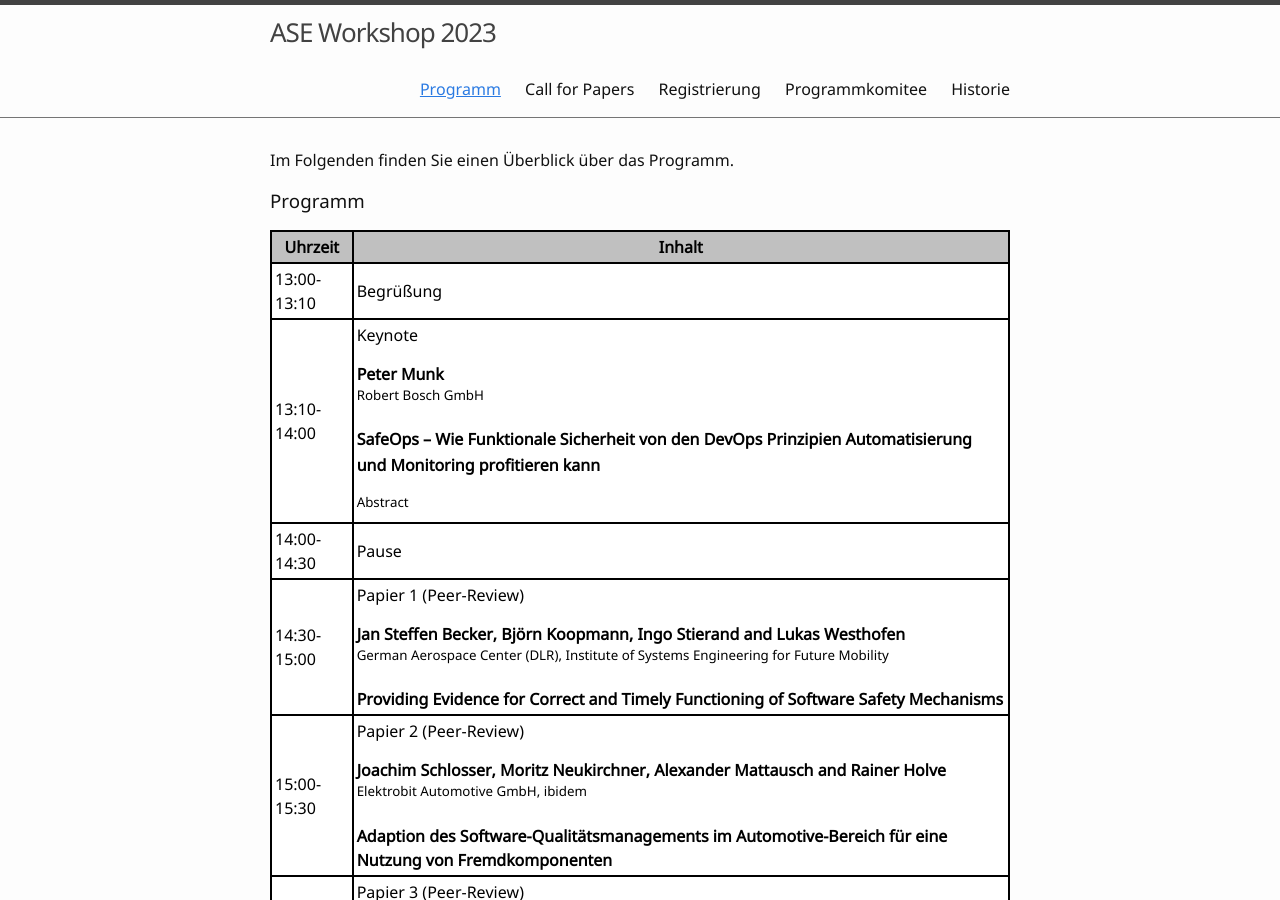
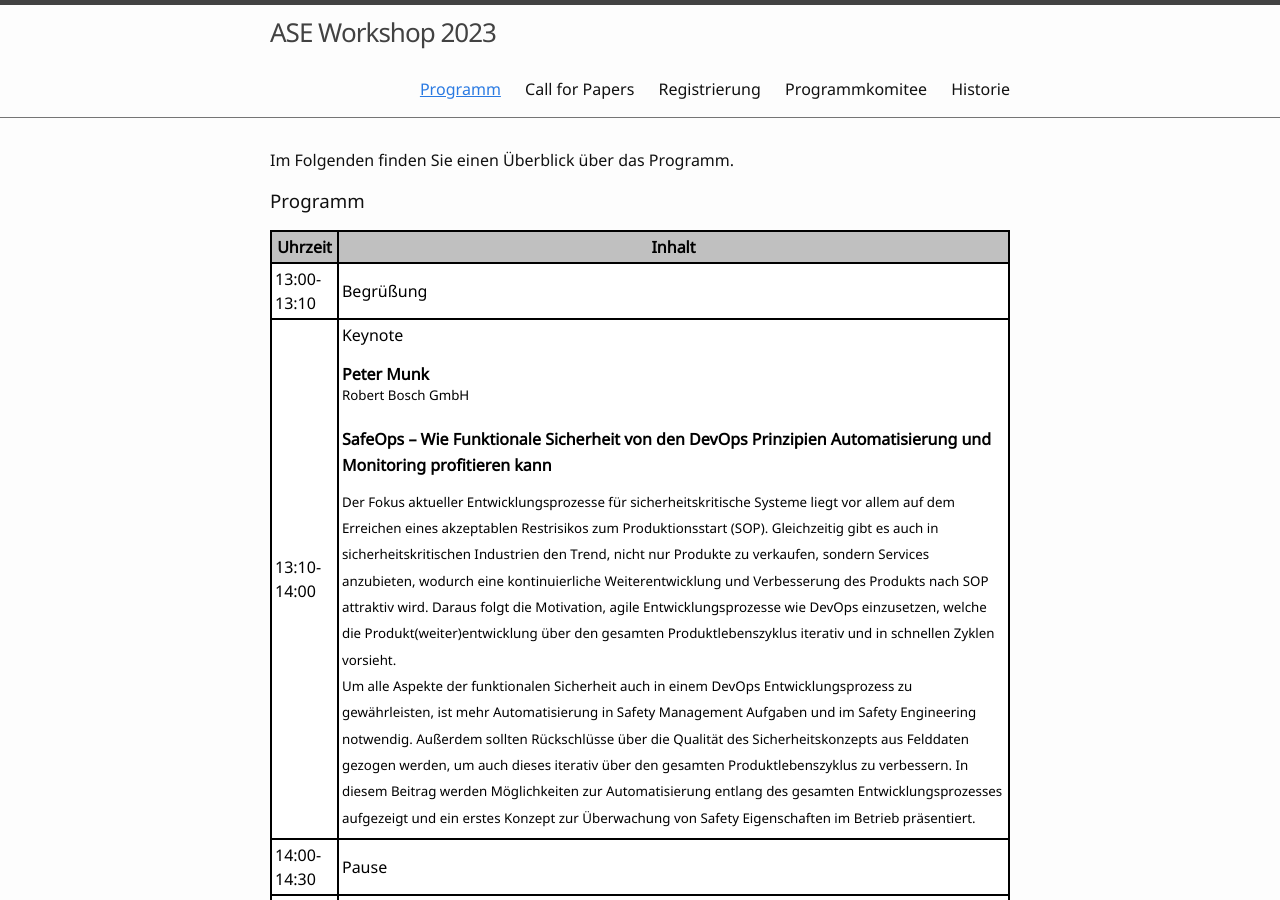
Before and after one commit to ASE-Workshop/2023, a Jekyll site: the page built from 0-programm.md, in a window 1280 px wide and 900 px high. Built offline with Jekyll 4.4.1, drawn with Linux system fonts in a browser that asks for light colours.

Commit message:
Update 0-programm.md

```diff
--- a/0-programm.md
+++ b/0-programm.md
@@ -55,7 +55,8 @@ table.GeneratedTable thead {
         <b>Peter Munk</b> <br/>
           <sup> Robert Bosch GmbH  </sup> <p></p>
         <b>SafeOps – Wie Funktionale Sicherheit von den DevOps Prinzipien Automatisierung und Monitoring profitieren kann</b>
-        <sup><p></p> Abstract</sup></td>
+        <sup><p></p> Der Fokus aktueller Entwicklungsprozesse für sicherheitskritische Systeme liegt vor allem auf dem Erreichen eines akzeptablen Restrisikos zum Produktionsstart (SOP). Gleichzeitig gibt es auch in sicherheitskritischen Industrien den Trend, nicht nur Produkte zu verkaufen, sondern Services anzubieten, wodurch eine kontinuierliche Weiterentwicklung und Verbesserung des Produkts nach SOP attraktiv wird. Daraus folgt die Motivation, agile Entwicklungsprozesse wie DevOps einzusetzen, welche die Produkt(weiter)entwicklung über den gesamten Produktlebenszyklus iterativ und in schnellen Zyklen vorsieht.<br/>
+Um alle Aspekte der funktionalen Sicherheit auch in einem DevOps Entwicklungsprozess zu gewährleisten, ist mehr Automatisierung in Safety Management Aufgaben und im Safety Engineering notwendig. Außerdem sollten Rückschlüsse über die Qualität des Sicherheitskonzepts aus Felddaten gezogen werden, um auch dieses iterativ über den gesamten Produktlebenszyklus zu verbessern. In diesem Beitrag werden Möglichkeiten zur Automatisierung entlang des gesamten Entwicklungsprozesses aufgezeigt und ein erstes Konzept zur Überwachung von Safety Eigenschaften im Betrieb präsentiert.</sup></td>
     </tr>
      <tr>
       <td>14:00-14:30</td>
```
